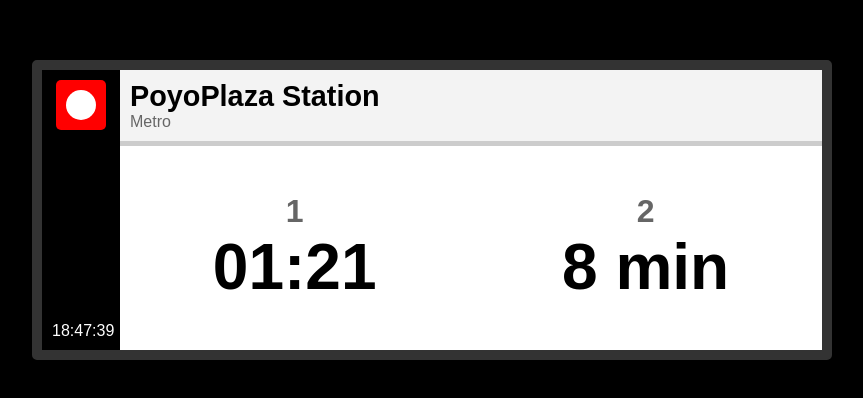
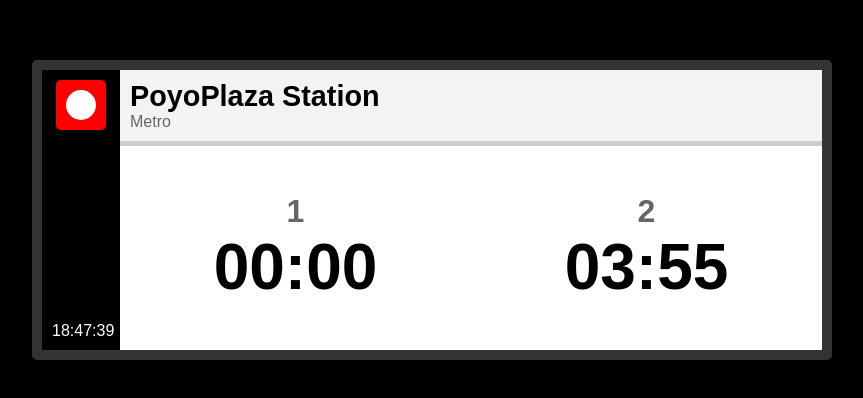
Before and after one commit to MrDaPoyo/tmb-screens, a plain HTML site: page index.html in a window 1280 px wide. Shown: the part 190-588 px from the top of the page, without its empty margins (208-1071 px from the left). Drawn offline with Linux system fonts and the light colour scheme.

Commit message:
doesnt work

```diff
--- a/script.js
+++ b/script.js
@@ -1,24 +1,42 @@
-// Example: Timetable updates dynamically in the future
-const times = [
-    { line: "1", time: "01:21", arrival: "4 min" },
-    { line: "2", time: "01:25", arrival: "8 min" },
-];
+// Function to handle the countdown timer and INCOMING animation
+function startTimers() {
+    const arrivals = [
+      { element: document.querySelector('.arrival .time'), time: 1 }, // 1:21 in seconds
+      { element: document.querySelector('.remaining-time .time'), time: 240 } // 4:00 in seconds
+    ];
 
-function updateScreen() {
-    const arrivalDiv = document.querySelector('.arrival');
-    const remainingTimeDiv = document.querySelector('.remaining-time');
+    // Function to format time as MM:SS
+    function formatTime(seconds) {
+      const minutes = Math.floor(seconds / 60).toString().padStart(2, '0');
+      const secs = (seconds % 60).toString().padStart(2, '0');
+      return `${minutes}:${secs}`;
+    }
 
-    const nextTrain = times[0];
-    const nextNextTrain = times[1];
+    // Function to update each timer
+    function updateTimer() {
+      arrivals.forEach((arrival) => {
+        if (arrival.time > 0) {
+          arrival.time--;
 
-    // Update first train
-    arrivalDiv.querySelector('.line-number').innerText = nextTrain.line;
-    arrivalDiv.querySelector('.time').innerText = nextTrain.time;
+          // Update the displayed time
+          arrival.element.textContent = formatTime(arrival.time);
 
-    // Update second train
-    remainingTimeDiv.querySelector('.line-number').innerText = nextNextTrain.line;
-    remainingTimeDiv.querySelector('.time').innerText = nextNextTrain.arrival;
-}
+          // Trigger INCOMING animation at 0:10
+          if (arrival.time === 10 && !arrival.element.classList.contains('incoming')) {
+            arrival.element.classList.add('incoming'); // Start incoming animation
 
-// Simulate updates (if you want a live system, hook it to real-time APIs)
-document.addEventListener('DOMContentLoaded', updateScreen);
+            // After the animation ends, remove the class to stop it
+            arrival.element.addEventListener('animationend', () => {
+              arrival.element.classList.remove('incoming');
+            });
+          }
+        }
+      });
+    }
+
+    // Run the update every second
+    setInterval(updateTimer, 1000);
+  }
+
+  // Run the timer on page load
+  document.addEventListener('DOMContentLoaded', startTimers);
--- a/styles.css
+++ b/styles.css
@@ -51,12 +51,14 @@ body {
     height: 100%;
     background-color: black;
     color: white;
-    position: relative; /* Establish a context for absolute positioning */
+    position: relative;
+    /* Establish a context for absolute positioning */
     display: flex;
     flex-direction: column;
     align-items: center;
     justify-content: center;
 }
+
 .column-logo {
     width: 50px;
     height: 50px;
@@ -129,3 +131,24 @@ body {
     font-weight: bold;
     color: #000;
 }
+
+@keyframes incoming {
+    0% {
+        transform: translateX(100%);
+        /* Start from the right */
+        opacity: 0;
+        /* Start invisible */
+    }
+
+    100% {
+        transform: translateX(0);
+        /* Move to the center */
+        opacity: 1;
+        /* Fade in */
+    }
+}
+
+.incoming {
+    animation: incoming 1s forwards;
+    /* Move and fade in over 1 second */
+}
```
